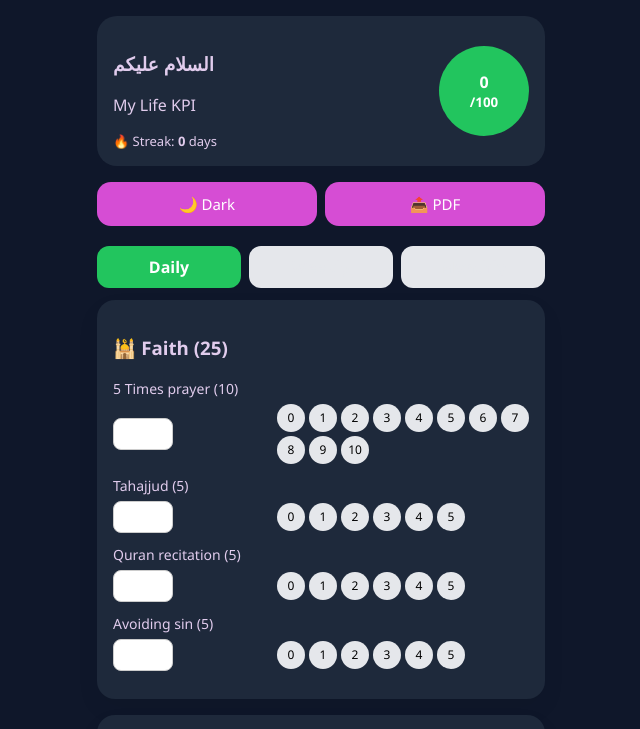
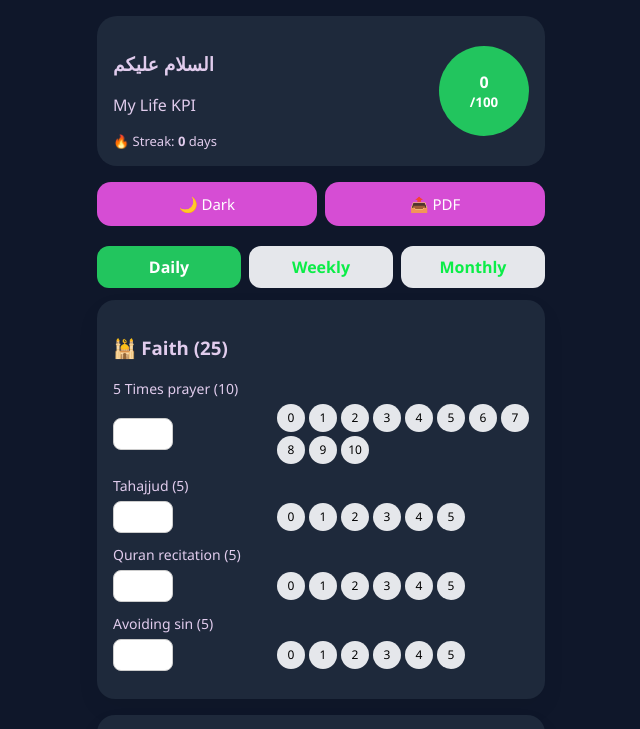
Before and after one commit to Julkar1/kpi, a plain HTML site: page index.html in a window 1280 px wide. Both pictures are taken after a click on the button "🌙 Dark". Shown: the top 729 px of the page, without its empty margins (319-959 px from the left). Drawn offline with nearby package versions, Linux system fonts and the light colour scheme.

Commit message:
Update index.html

```diff
--- a/index.html
+++ b/index.html
@@ -16,7 +16,7 @@
         }
         body.dark{
             background:#0f172a;
-            color:#e5e7eb
+            color:#0bed47
         }
         body.dark .card,
         body.dark .header{background:#1e293b;color: #e1cced
```
